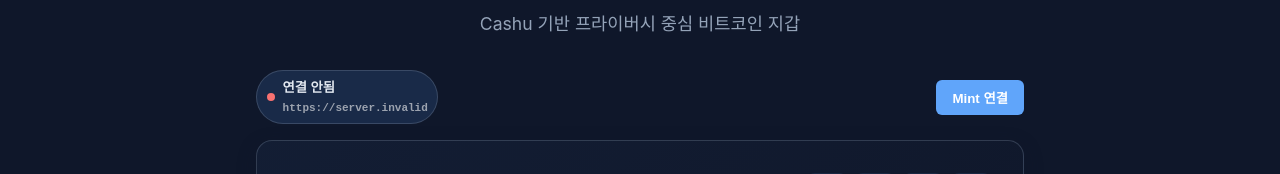
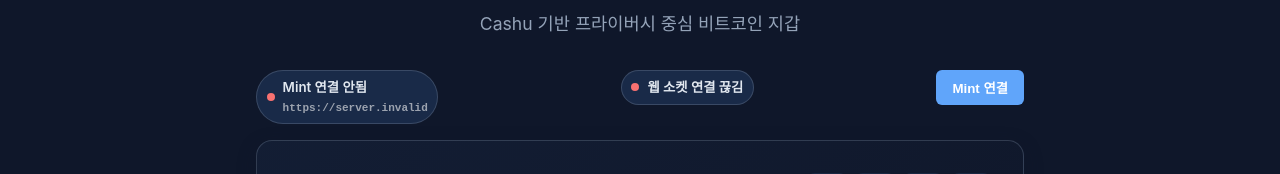
Before and after one commit to onebitebitcoin/pay, a React (Create React App) app in the folder frontend/: page / in a window 1280 px wide. Shown: the part 222-396 px from the top of the page. Built offline with nearby package versions, Linux system fonts and the light colour scheme; no server answers.

Commit message:
feat(frontend): display websocket connection status

```diff
--- a/frontend/src/pages/Wallet.js
+++ b/frontend/src/pages/Wallet.js
@@ -7,6 +7,7 @@
 import './Wallet.css';
 import Icon from '../components/Icon';
 import QrScanner from '../components/QrScanner';
+import { useWebSocket } from '../contexts/WebSocketContext';
 
 const normalizeQrValue = (rawValue = '') => {
   if (!rawValue) return '';
@@ -25,6 +26,7 @@
 };
 
 function Wallet() {
+  const { isConnected: isWebSocketConnected } = useWebSocket();
   const [ecashBalance, setEcashBalance] = useState(0);
   const [transactions, setTransactions] = useState([]);
   const TX_STORAGE_KEY = 'cashu_tx_v1';
@@ -1380,17 +1382,21 @@
       )}
 
       {/* Connection Status (minimal) */}
-      <div className="connection-status minimal">
+      <div className="connection-status minimal" style={{ alignItems: 'flex-start' }}>
         <div className="status-indicator">
           <span className={`status-dot ${isConnected ? 'on' : 'off'}`}></span>
           <div style={{ display: 'flex', flexDirection: 'column', gap: '2px' }}>
-            <small className="status-text">{isConnected ? '연결됨' : '연결 안됨'}</small>
+            <small className="status-text">{isConnected ? 'Mint 연결됨' : 'Mint 연결 안됨'}</small>
             {mintUrl && (
               <small style={{ fontSize: '11px', color: '#9ca3af', fontFamily: 'monospace' }}>
                 {mintUrl}
               </small>
             )}
           </div>
+        </div>
+        <div className="status-indicator">
+          <span className={`status-dot ${isWebSocketConnected ? 'on' : 'off'}`}></span>
+          <small className="status-text">{isWebSocketConnected ? '웹 소켓 연결' : '웹 소켓 연결 끊김'}</small>
         </div>
         {!isConnected && (
           <button onClick={connectMint} className="connect-btn" disabled={loading}>
```
